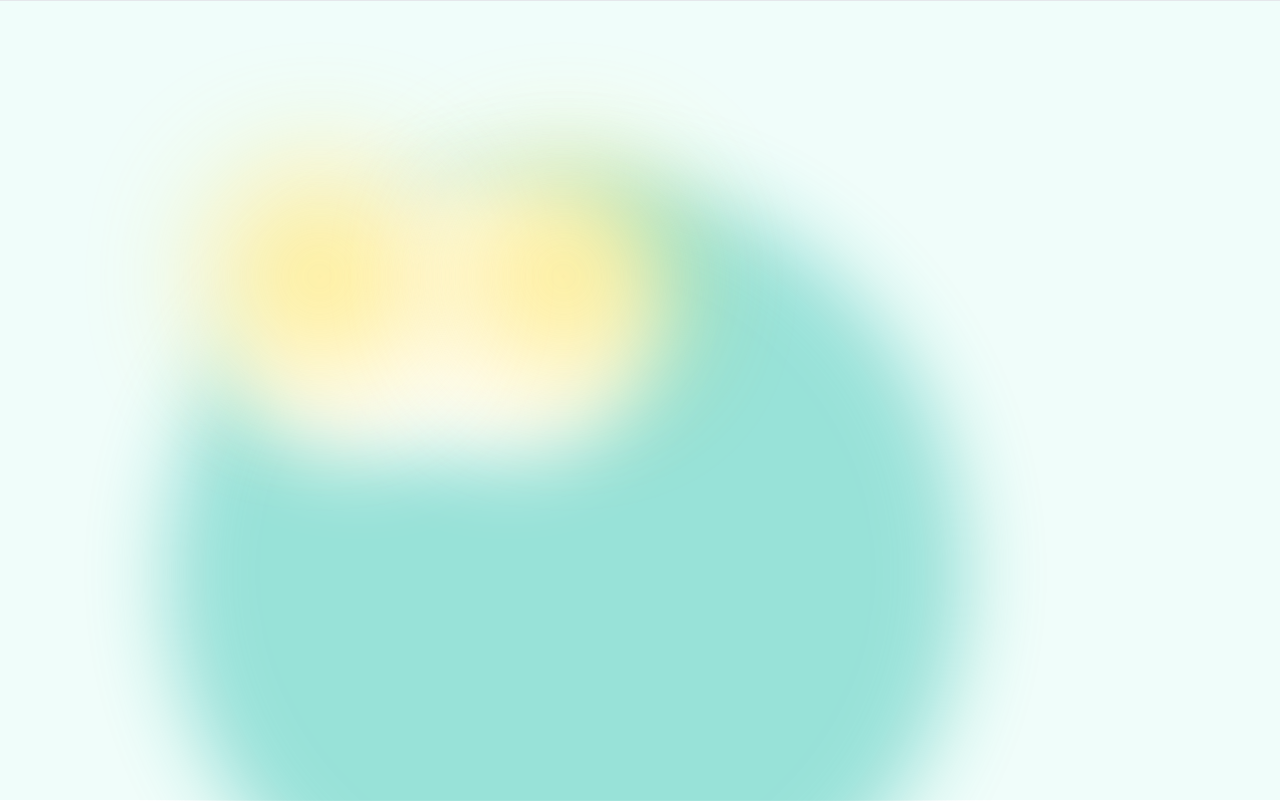
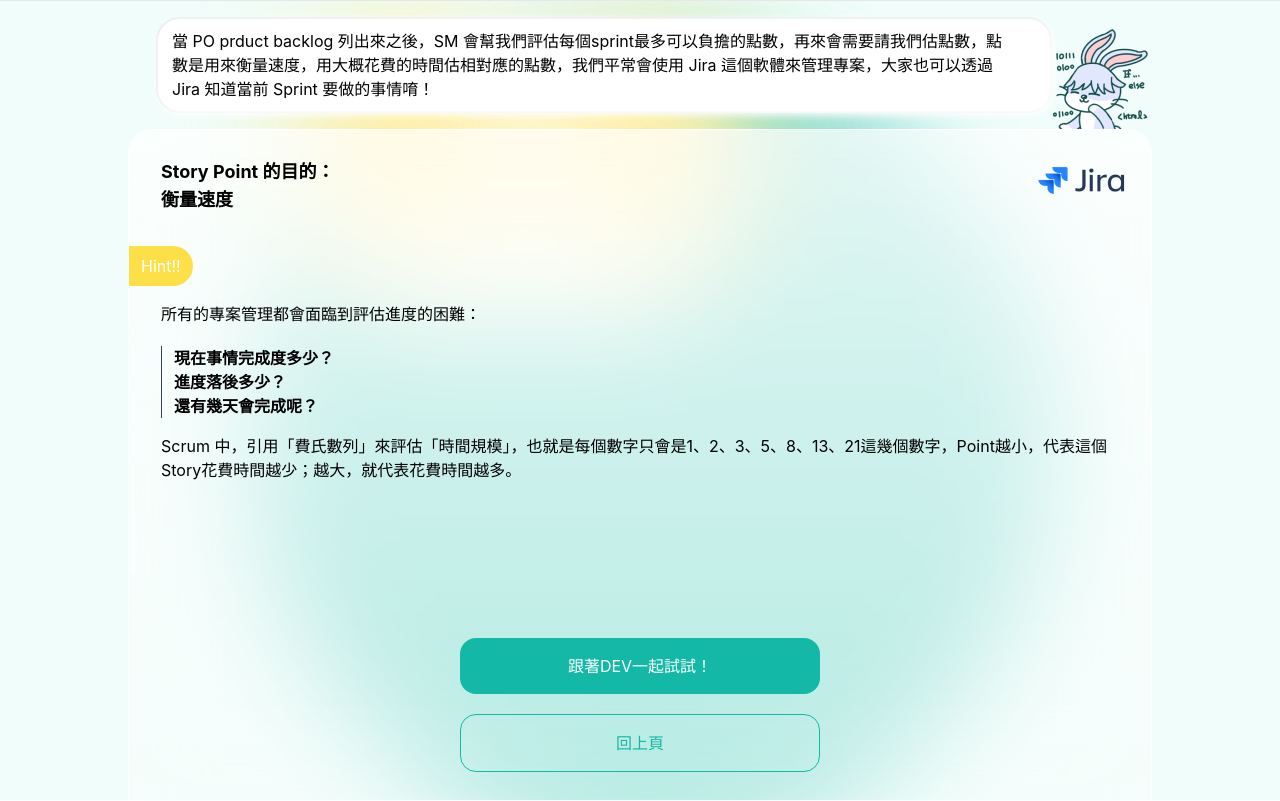
Before and after one commit to alphatero/f2e_scrum_frontend, a React (Create React App) app: page /introduction/sprint-point in a window 1280 px wide. Before the commit this address had no page. Built offline with nearby package versions, Linux system fonts and the light colour scheme.

Commit message:
feat: add introduction/sprint point page

```diff
--- a/src/App.jsx
+++ b/src/App.jsx
@@ -13,7 +13,7 @@ import {
   Chat, SprintDailyScrum, SprintReview, SprintRetro,
 } from './views/chat';
 import {
-  Introduction, Scrum, IntroProductBacklog, Role, SprintGuide,
+  Introduction, Scrum, IntroProductBacklog, IntroSprintPoint, Role, SprintGuide,
 } from './views/introduction';
 import './App.css';
 import ExamSprintPoint from './views/exam/SprintPoint';
@@ -73,6 +73,7 @@ function App() {
               <Route path="role" element={<Role />} />
               <Route path="product-backlog" element={<IntroProductBacklog />} />
               <Route path="sprint-guide" element={<SprintGuide />} />
+              <Route path="sprint-point" element={<IntroSprintPoint />} />
             </Route>
             <Route path="/exam/product-backlog" element={<ProductBacklog />} />
             <Route path="/thank-you" element={<ThankYou />} />
--- /dev/null
+++ b/src/constants/introductionSprintPoint.js
@@ -0,0 +1,34 @@
+export const introductionSprintPoint = {
+  guide:
+    '當 PO prduct backlog 列出來之後，SM 會幫我們評估每個sprint最多可以負擔的點數，再來會需要請我們估點數，點數是用來衡量速度，用大概花費的時間估相對應的點數，我們平常會使用 Jira 這個軟體來管理專案，大家也可以透過 Jira 知道當前 Sprint 要做的事情唷！',
+  titles: [
+    {
+      id: 0,
+      content: 'Story Point 的目的：',
+    },
+    {
+      id: 1,
+      content: '衡量速度',
+    },
+  ],
+  tagText: 'Hint!!',
+  articleTop: '所有的專案管理都會面臨到評估進度的困難：',
+  articleBottom: 'Scrum 中，引用「費氏數列」來評估「時間規模」，也就是每個數字只會是1、2、3、5、8、13、21這幾個數字，Point越小，代表這個Story花費時間越少；越大，就代表花費時間越多。',
+  remarks: [
+    {
+      id: 0,
+      content: '現在事情完成度多少？',
+    },
+    {
+      id: 1,
+      content: '進度落後多少？',
+    },
+    {
+      id: 2,
+      content: '還有幾天會完成呢？',
+    },
+  ],
+  button: '跟著DEV一起試試！',
+};
+
+export default introductionSprintPoint;
--- /dev/null
+++ b/src/views/introduction/SprintPoint.jsx
@@ -0,0 +1,86 @@
+import clsx from 'clsx';
+import { useNavigate } from 'react-router-dom';
+import { Button, BlurBlockBg } from '../../components';
+import { Tag, ScrumMessageBox } from '../../components/introduction';
+import { introductionSprintPoint } from '../../constants/introductionSprintPoint';
+
+export function IntroSprintPoint() {
+  const {
+    guide, titles, tagText, articleTop, articleBottom, remarks, button,
+  } = introductionSprintPoint;
+  const navigate = useNavigate();
+
+  const prevPage = () => {
+    navigate('/exam/product-backlog');
+  };
+
+  const nextPage = () => {
+    // to be continue
+    navigate('/exam/sprint-point');
+  };
+
+  return (
+    <div className="flex flex-col pt-4 h-full">
+      <div className="relative px-4 flex max-w-5xl mx-auto">
+        <div className={clsx('relative', 'flex-1 flex items-center', 'mb-4 mr-24 p-3')}>
+
+          <ScrumMessageBox />
+
+          <p className="mx-4 text-xs md:text-base">{guide}</p>
+        </div>
+        <div className="absolute right-0 bottom-0 object-contain flex">
+          <img
+            className=""
+            src="/images/introduction-sprint-point-rabbit.png"
+            alt="guide"
+          />
+        </div>
+      </div>
+      <BlurBlockBg styleType="BlurBlockA" className="h-full">
+        <div className={clsx(
+          'flex flex-col justify-between items-center',
+          'h-full space-y-4 py-4',
+        )}
+        >
+          <article className="relative flex flex-col px-5">
+            <div className="absolute right-3">
+              <img
+                className=""
+                src="/images/logo-jira.png"
+                alt="jira"
+              />
+            </div>
+            {titles.map((title) => (
+              <p key={`title_${title.id}`} className="font-bold text-lg">
+                {title.content}
+              </p>
+            ))}
+            <div className="mt-8">
+              <Tag text={tagText} type="hint" />
+            </div>
+            <p className="pt-4 pb-5 text-sm md:text-base">{articleTop}</p>
+            <div className="pl-3 border-l border-slate-700">
+              {remarks.map((remark) => (
+                <p key={`title_${remark.id}`} className="font-bold text-sm md:text-base">
+                  {remark.content}
+                </p>
+              ))}
+            </div>
+            <p className="pt-4 pb-5 text-sm md:text-base">{articleBottom}</p>
+          </article>
+
+          <div className={clsx(
+            'mt-auto mx-auto w-full md:max-w-[360px]',
+            'flex justify-center items-center flex-col gap-5',
+          )}
+          >
+            <Button onClick={nextPage} className="w-full max-w-5xl">{button}</Button>
+            <Button onClick={prevPage} className="w-full max-w-5xl" btnType="secondary">回上頁</Button>
+          </div>
+        </div>
+      </BlurBlockBg>
+    </div>
+  );
+}
+
+export default IntroSprintPoint;
--- a/src/views/introduction/index.jsx
+++ b/src/views/introduction/index.jsx
@@ -4,6 +4,7 @@ export * from './Scrum';
 export * from './Role';
 export * from './ProductBacklog';
 export * from './SprintGuide';
+export * from './SprintPoint';
 
 export function Introduction() {
   return (
```
Also changed, not shown: public/images/introduction-sprint-point-rabbit.png (added), public/images/logo-jira.png (added).
